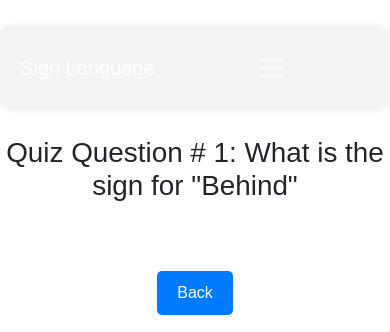
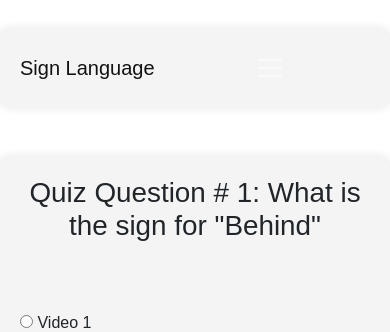
Before and after one commit to shreeyapatell/uidesign-final, a Flask app: page /quiz/1 in a window 390 px wide. Shown: the top 332 px of that part. Run offline with Flask 3, Linux system fonts and the light colour scheme; the page is wider than the window, and the part outside it is not shown; some libraries are stand-ins or nearby versions.

Commit message:
updated lesson page information heirarchy and quiz page selection abilities

```diff
--- a/static/main.css
+++ b/static/main.css
@@ -43,3 +48,17 @@ button:hover {
 p {
     text-align: center;
 }
+
+/* Text Styles */
+
+.center {
+    text-align: center;
+}
+
+#dark-header-text {
+    color: #121212;
+}
+
+#dark-unit-text {
+    color: #121212;
+}
--- a/templates/header.html
+++ b/templates/header.html
@@ -22,13 +22,13 @@
     <body>
         <nav class="navbar navbar-expand-lg navbar-dark">
             <div class="container">
-                <a id="black-nav-text" class="navbar-brand" href="/">Sign Language</a>
+                <a id="dark-header-text" class="navbar-brand" href="/">Sign Language</a>
                 <button class="navbar-toggler" type="button" data-bs-toggle="collapse" data-bs-target="#navbarNavAltMarkup" aria-controls="navbarNavAltMarkup" aria-expanded="false" aria-label="Toggle navigation">
                     <span class="navbar-toggler-icon"></span>
                 </button>
                 <div class="collapse navbar-collapse justify-content-between" id="navbarNavAltMarkup">
                     <div class="navbar-nav">
-                        <a id="black-nav-text" class="nav-link" href="/learn/1">Unit 1</a>
+                        <a id="dark-unit-text" class="nav-link" href="/learn/1">Unit 1</a>
                     </div>
                     <div class="navbar-nav">
                     <form id="searchForm" action="/" method="POST" class="d-flex">
--- a/templates/quiz.html
+++ b/templates/quiz.html
@@ -1,34 +1,80 @@
 {% include 'header.html' %}
 <body>
   <script type="text/javascript">
-        let question = {{question|tojson}}
+    let question = {{ question|tojson }};
 
-        $(document).ready(function(){
-            $("#next_button").click(function(){
-                if("{{question.next_q}}" == "end"){
-                    window.location.href = "/"
+    $(document).ready(function () {
+      $("#next_button").click(function () {
+        if ("{{ question.next_q }}" == "end") {
+          window.location.href = "/";
+        } else {
+          window.location.href = "/quiz/{{ question.next_q }}";
         }
-                else{
-                    window.location.href = "/quiz/{{question.next_q}}"
+      });
+      $("#prev_button").click(function () {
+        if ("{{ question.prev_q }}" == "beg") {
+          window.location.href = "/";
+        } else {
+          window.location.href = "/quiz/{{ question.prev_q }}";
         }
-            })
-            $("#prev_button").click(function(){
-                if("{{question.prev_q}}" == "beg"){
-                    window.location.href = "/"
-                }
-                else{
-                    window.location.href = "/quiz/{{question.prev_q}}"
-                }
-            })
-        })
+      });
+    });
   </script>
-    <h1>Quiz Question # {{question.quiz_id}}: {{question.title}}</h1>
+  <div class="container">
+    <h1>Quiz Question # {{ question.quiz_id }}: {{ question.title }}</h1>
     <br><br>
+    <div class="row">
+      <div class="col-md-4">
+            <label>
+              <input type="radio" name="video" value="{{ question.video1 }}"> Video 1
+            </label>
+            <iframe
+              width="100%"
+              height="200"
+              src="{{ question.video1 }}"
+              title="Video 1"
+              frameborder="0"
+              allow="accelerometer; autoplay; clipboard-write; encrypted-media; gyroscope; picture-in-picture; web-share"
+              referrerpolicy="no-referrer"
+              allowfullscreen
+            ></iframe>
+        </div>
+        <div class="col-md-4">
+            <label>
+              <input type="radio" name="video" value="{{ question.video2 }}"> Video 2
+            </label>
+            <iframe
+              width="100%"
+              height="200"
+              src="{{ question.video2 }}"
+              title="Video 2"
+              frameborder="0"
+              allow="accelerometer; autoplay; clipboard-write; encrypted-media; gyroscope; picture-in-picture; web-share"
+              referrerpolicy="no-referrer"
+              allowfullscreen
+            ></iframe>
+      </div>
+      <div class="col-md-4">
+            <label>
+              <input type="radio" name="video" value="{{ question.video3 }}"> Video 3
+            </label>
+            <iframe
+              width="100%"
+              height="200"
+              src="{{ question.video3 }}"
+              title="Video 3"
+              frameborder="0"
+              allow="accelerometer; autoplay; clipboard-write; encrypted-media; gyroscope; picture-in-picture; web-share"
+              referrerpolicy="no-referrer"
+              allowfullscreen
+            ></iframe>
+      </div>
+    </div>
+    <div class="button-container">
         <button id="prev_button">Back</button>
-    <iframe width="400" height="200" src="{{question.video1}}" title="YouTube video player" frameborder="0" allow="accelerometer; autoplay; clipboard-write; encrypted-media; gyroscope; picture-in-picture; web-share" referrerpolicy="strict-origin-when-cross-origin" allowfullscreen></iframe>
-    <iframe width="400" height="200" src="{{question.video2}}" title="YouTube video player" frameborder="0" allow="accelerometer; autoplay; clipboard-write; encrypted-media; gyroscope; picture-in-picture; web-share" referrerpolicy="strict-origin-when-cross-origin" allowfullscreen></iframe>
-    <iframe width="400" height="200" src="{{question.video3}}" title="YouTube video player" frameborder="0" allow="accelerometer; autoplay; clipboard-write; encrypted-media; gyroscope; picture-in-picture; web-share" referrerpolicy="strict-origin-when-cross-origin" allowfullscreen></iframe>
         <button id="next_button">Next</button>
+    </div>
     <br>
-    <p>{{question.text}}</p>
+    <p>{{ question.text }}</p>
+  </div>
 </body>
```
Also changed, not shown: other parts of static/main.css (+6 -1 lines), templates/layout.html (+9 -9 lines), templates/learn.html (+6 -4 lines). Lines whose indentation alone changed are shown as unchanged.
